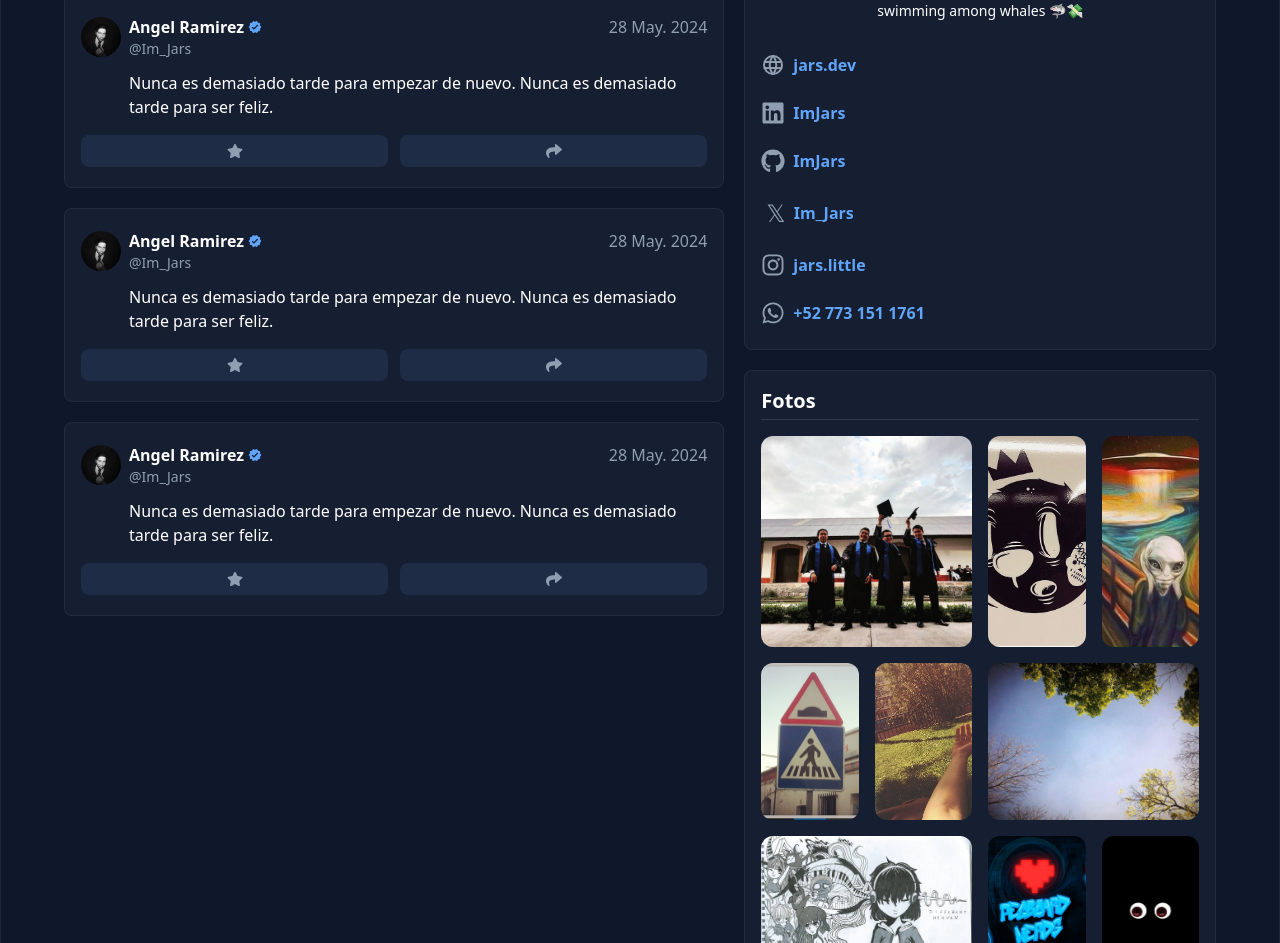
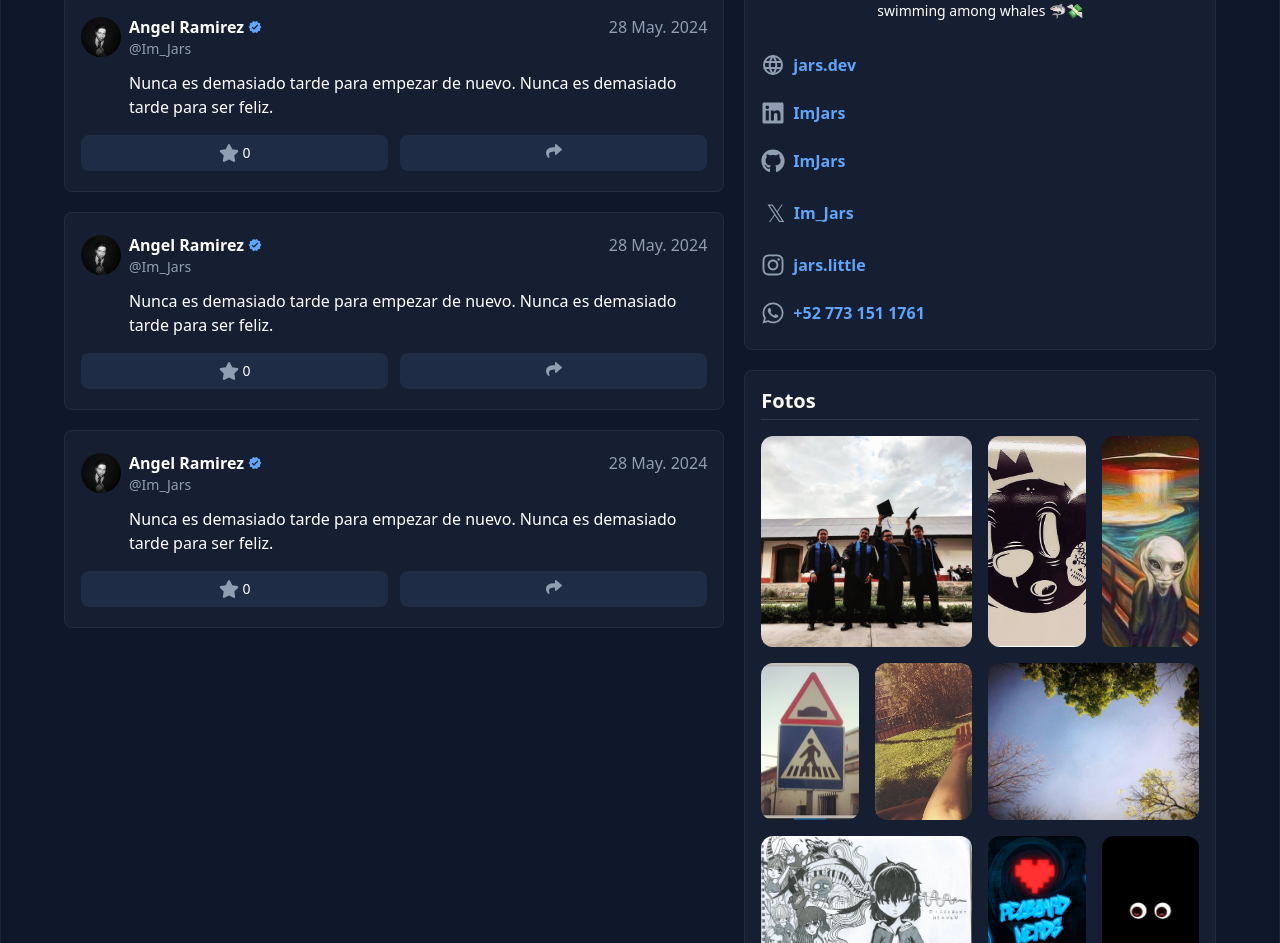
Before and after one commit to ImJars/Development-full-coding, a React (Vite) app: page /blog in a window 1280 px wide. Shown: the part 840-1783 px from the top of the page. Built offline with nearby package versions, Linux system fonts and the light colour scheme; no server answers; the database is empty.

Commit message:
contadores (complete)

```diff
--- a/src/blog_profile.jsx
+++ b/src/blog_profile.jsx
@@ -111,6 +111,7 @@ function BlogProfile() {
                   </SectionProfile>
                   <SectionProfile classNames={"py-5"}>
                     <Status
+                      idContador={"postOne"}
                       text={
                         "Nunca es demasiado tarde para empezar de nuevo. Nunca es demasiado tarde para ser feliz."
                       }
@@ -119,6 +120,7 @@ function BlogProfile() {
                   </SectionProfile>
                   <SectionProfile classNames={"py-5"}>
                     <Status
+                      idContador={"postTwo"}
                       text={
                         "Nunca es demasiado tarde para empezar de nuevo. Nunca es demasiado tarde para ser feliz."
                       }
@@ -127,6 +129,7 @@ function BlogProfile() {
                   </SectionProfile>
                   <SectionProfile classNames={"py-5"}>
                     <Status
+                      idContador={"postThree"}
                       text={
                         "Nunca es demasiado tarde para empezar de nuevo. Nunca es demasiado tarde para ser feliz."
                       }
--- a/src/components/blog/status.jsx
+++ b/src/components/blog/status.jsx
@@ -1,12 +1,45 @@
-import React from "react";
+import React, { useState, useEffect } from "react";
 import { MdVerified } from "react-icons/md";
 import { FaStar, FaShare } from "react-icons/fa";
 
-function Status({ text, date }) {
+import {  getFirestore, doc, getDoc, updateDoc, addDoc, collection, setDoc } from "firebase/firestore";
+import { db } from "../../Firebase/firebase";
+
+function Status({ idContador, text, date }) {
+  const [contador, setContador] = useState(0);
+
+    useEffect(() => {
+      const obtenerContador = async () => {
+        const docRef = doc(db, "contadores", idContador);
+        const docSnap = await getDoc(docRef);
+        if (docSnap.exists()) {
+          setContador(docSnap.data().valor);
+        } else {
+          await setDoc(docRef, { valor: 0 });
+        }
+      };
+      obtenerContador();
+      // eslint-disable-next-line
+    }, [idContador]);
+
+    const incrementar = async () => {
+      const docRef = doc(db, "contadores", idContador);
+      await updateDoc(docRef, { valor: contador + 1 });
+      setContador(contador + 1);
+    };
+
+    const decrementar = async () => {
+      const docRef = doc(db, "contadores", idContador);
+      if (contador > 0) {
+        await updateDoc(docRef, { valor: contador - 1 });
+        setContador(contador - 1);
+      }
+    };
+
   return (
     <>
       <div>
-        <div className="flex space-x-2 justify-between">
+        <div key={idContador} className="flex space-x-2 justify-between">
           <div className="flex items-center space-x-2">
             <div>
               <img src="perfil.jpg" alt="" className="w-10 h-10 rounded-full" />
@@ -26,10 +59,13 @@ function Status({ text, date }) {
         </div>
         <div className="mt-4">
           <div className="flex justify-between gap-3">
-            <button className="flex-1 bg-text-blue bg-opacity-10 flex justify-center py-2 rounded-lg">
-              <FaStar className="text-text-general" />
+            <button onClick={incrementar} className="flex-1 bg-text-blue bg-opacity-10 flex justify-center py-2 rounded-lg">
+              <div className="flex items-center space-x-1">
+              <FaStar className="text-text-general text-xl" />
+              <span className="text-sm">{contador}</span>
+              </div>
             </button>
-            <button className="flex-1 bg-text-blue bg-opacity-10 flex justify-center py-2 rounded-lg">
+            <button onClick={decrementar} className="flex-1 bg-text-blue bg-opacity-10 flex justify-center py-2 rounded-lg">
               <FaShare className="text-text-general" />
             </button>
           </div>
```
